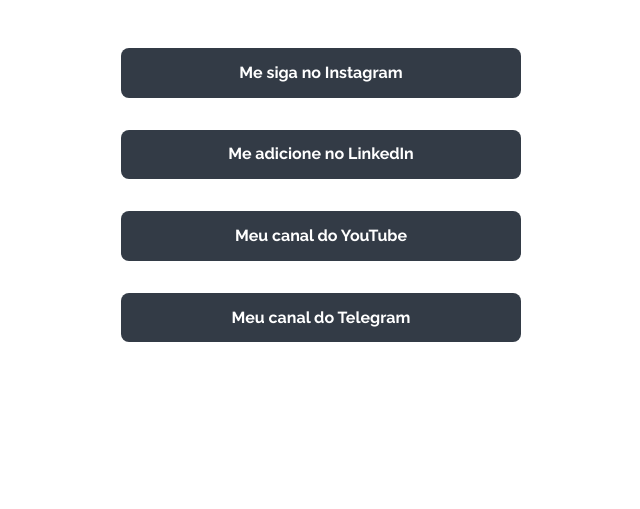
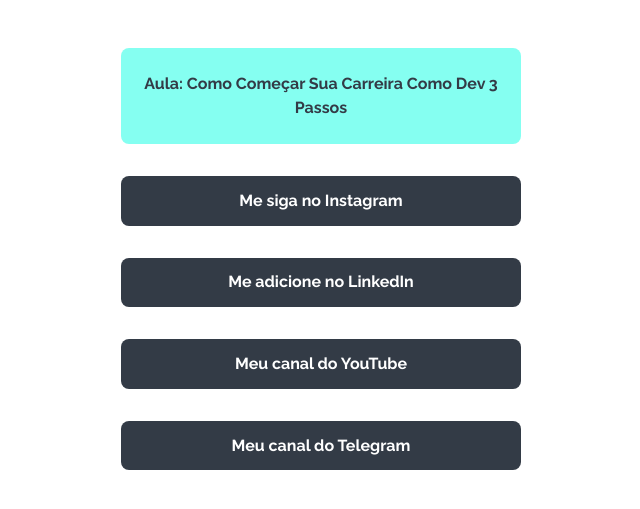
Before and after one commit to pedromarins/pedromarins.github.io, a Jekyll site: the page built from links/index.html, in a window 1280 px wide. Shown: the top 509 px of the page, without its empty margins (319-959 px from the left). Built offline with Jekyll 4.4.1, drawn with Linux system fonts in a browser that asks for light colours.

Commit message:
Atualizando linktree - Lançamento 19

```diff
--- a/links/index.html
+++ b/links/index.html
@@ -6,7 +6,7 @@ permalink: /links/
 ---
 <nav class="tree">
     <ul class="tree-list">
-        <!-- <li class="tree-item"><a target="_blank" href="https://conquistesuavaga.com/3-passos-instagram" class="tree-link tree-link--featured">Aula: Comece Sua Carreira Como Dev 3 Passos</a></li> -->
+        <li class="tree-item"><a target="_blank" href="https://conquistesuavaga.com/3-passos-instagram" class="tree-link tree-link--featured">Aula: Como Começar Sua Carreira Como Dev 3 Passos</a></li>
         <li class="tree-item"><a target="_blank" href="https://instagram.com/opedromarins" class="tree-link">Me siga no Instagram</a></li>
         <li class="tree-item"><a target="_blank" href="https://www.linkedin.com/in/pedromarins/" class="tree-link">Me adicione no LinkedIn</a></li>
         <li class="tree-item"><a target="_blank" href="https://www.youtube.com/c/opedromarins/?sub_confirmation=1" class="tree-link">Meu canal do YouTube</a></li>
```
